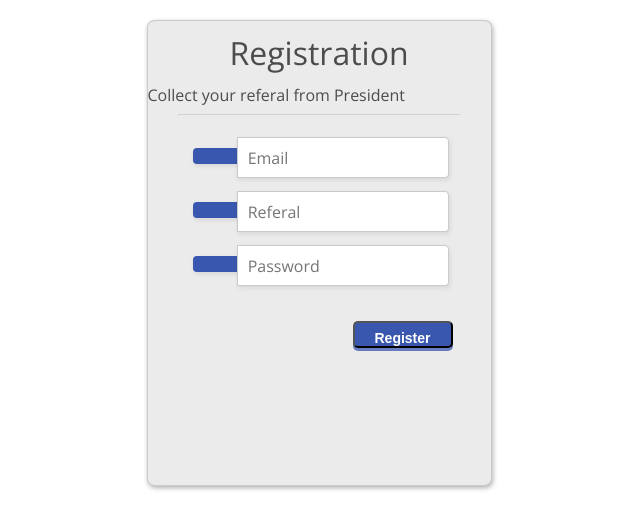
After one commit to ansuman528/Inspire-Website, a PHP site: page /registration.php in a window 1280 px wide. The commit adds this page. Shown: the top 529 px of the page, without its empty margins (321-961 px from the left). Run offline with PHP 8.4, Linux system fonts and the light colour scheme; some libraries are stand-ins or nearby versions.

Commit message:
registration page complete

```diff
--- /dev/null
+++ b/assets/css/regstyle.css
@@ -0,0 +1,186 @@
+body, div, dl, dt, dd, ul, ol, li, h1, h2, h3, h4, h5, h6,
+pre, form, fieldset, input, textarea, p, blockquote, th, td {
+  padding:0;
+  margin:0;}
+
+fieldset, img {border:0}
+
+ol, ul, li {list-style:none}
+
+:focus {outline:none}
+
+body,
+input,
+textarea,
+select {
+  font-family: 'Open Sans', sans-serif;
+  font-size: 16px;
+  color: #4c4c4c;
+}
+
+p {
+  font-size: 12px;
+  width: 150px;
+  display: inline-block;
+  margin-left: 18px;
+}
+h1 {
+  font-size: 32px;
+  font-weight: 300;
+  color: #4c4c4c;
+  text-align: center;
+  padding-top: 10px;
+  margin-bottom: 10px;
+}
+
+html{
+  background-color: #ffffff;
+}
+
+.testbox {
+  margin: 20px auto;
+  width: 343px;
+  height: 464px;
+  -webkit-border-radius: 8px/7px;
+  -moz-border-radius: 8px/7px;
+  border-radius: 8px/7px;
+  background-color: #ebebeb;
+  -webkit-box-shadow: 1px 2px 5px rgba(0,0,0,.31);
+  -moz-box-shadow: 1px 2px 5px rgba(0,0,0,.31);
+  box-shadow: 1px 2px 5px rgba(0,0,0,.31);
+  border: solid 1px #cbc9c9;
+}
+
+input[type=radio] {
+  visibility: hidden;
+}
+
+form{
+  margin: 0 30px;
+}
+
+label.radio {
+	cursor: pointer;
+  text-indent: 35px;
+  overflow: visible;
+  display: inline-block;
+  position: relative;
+  margin-bottom: 15px;
+}
+
+label.radio:before {
+  background: #3a57af;
+  content:'';
+  position: absolute;
+  top:2px;
+  left: 0;
+  width: 20px;
+  height: 20px;
+  border-radius: 100%;
+}
+
+label.radio:after {
+	opacity: 0;
+	content: '';
+	position: absolute;
+	width: 0.5em;
+	height: 0.25em;
+	background: transparent;
+	top: 7.5px;
+	left: 4.5px;
+	border: 3px solid #ffffff;
+	border-top: none;
+	border-right: none;
+
+	-webkit-transform: rotate(-45deg);
+	-moz-transform: rotate(-45deg);
+	-o-transform: rotate(-45deg);
+	-ms-transform: rotate(-45deg);
+	transform: rotate(-45deg);
+}
+
+input[type=radio]:checked + label:after {
+	opacity: 1;
+}
+
+hr{
+  color: #a9a9a9;
+  opacity: 0.3;
+}
+
+input[type=text],input[type=password]{
+  width: 200px;
+  height: 39px;
+  -webkit-border-radius: 0px 4px 4px 0px/5px 5px 4px 4px;
+  -moz-border-radius: 0px 4px 4px 0px/0px 0px 4px 4px;
+  border-radius: 0px 4px 4px 0px/5px 5px 4px 4px;
+  background-color: #fff;
+  -webkit-box-shadow: 1px 2px 5px rgba(0,0,0,.09);
+  -moz-box-shadow: 1px 2px 5px rgba(0,0,0,.09);
+  box-shadow: 1px 2px 5px rgba(0,0,0,.09);
+  border: solid 1px #cbc9c9;
+  margin-left: -5px;
+  margin-top: 13px;
+  padding-left: 10px;
+}
+
+input[type=password]{
+  margin-bottom: 25px;
+}
+
+#icon {
+  display: inline-block;
+  width: 30px;
+  background-color: #3a57af;
+  padding: 8px 0px 8px 15px;
+  margin-left: 15px;
+  -webkit-border-radius: 4px 0px 0px 4px;
+  -moz-border-radius: 4px 0px 0px 4px;
+  border-radius: 4px 0px 0px 4px;
+  color: white;
+  -webkit-box-shadow: 1px 2px 5px rgba(0,0,0,.09);
+  -moz-box-shadow: 1px 2px 5px rgba(0,0,0,.09);
+  box-shadow: 1px 2px 5px rgba(0,0,0,.09);
+  border: solid 0px #cbc9c9;
+}
+
+.gender {
+  margin-left: 30px;
+  margin-bottom: 30px;
+}
+
+.accounttype{
+  margin-left: 8px;
+  margin-top: 20px;
+}
+
+button.button {
+  font-size: 14px;
+  font-weight: 600;
+  color: white;
+  padding: 6px 25px 0px 20px;
+  margin: 10px 8px 20px 0px;
+  display: inline-block;
+  float: right;
+  text-decoration: none;
+  width: 100px; height: 27px;
+  -webkit-border-radius: 5px;
+  -moz-border-radius: 5px;
+  border-radius: 5px;
+  background-color: #3a57af;
+  -webkit-box-shadow: 0 3px rgba(58,87,175,.75);
+  -moz-box-shadow: 0 3px rgba(58,87,175,.75);
+  box-shadow: 0 3px rgba(58,87,175,.75);
+  transition: all 0.1s linear 0s;
+  top: 0px;
+  position: relative;
+}
+
+a.button:hover {
+  top: 3px;
+  background-color:#2e458b;
+  -webkit-box-shadow: none;
+  -moz-box-shadow: none;
+  box-shadow: none;
+
+}
--- a/login.php
+++ b/login.php
@@ -45,7 +45,7 @@ include('partials/connection.php');
                         <button class="btn btn-primary btn-block" type="submit">Log In</button>
                     </form>
 
-                    <!-- <p class="account">Don't have an account? <a href="#register">Register</a></p> -->
+                    <p class="account">Don't have an account? <a href="registration.php">Register</a></p>
                 </div>
             </div>
         </div>
--- /dev/null
+++ b/registration.php
@@ -0,0 +1,37 @@
+<?php
+
+include('partials/connection.php');
+
+?>
+
+<!DOCTYPE html>
+<html lang="en">
+
+<head>
+    <meta charset="utf-8">
+    <meta name="viewport" content="width=device-width, initial-scale=1.0, shrink-to-fit=no">
+    <title>Login</title>
+    <link href='https://fonts.googleapis.com/css?family=Open+Sans:400,300,300italic,400italic,600' rel='stylesheet' type='text/css'>
+<link href="//netdna.bootstrapcdn.com/font-awesome/3.1.1/css/font-awesome.css" rel="stylesheet">
+<link rel="stylesheet" href="assets\css\regstyle.css">
+</head>
+
+<body>
+    <div class="testbox">
+        <h1>Registration</h1>
+        <label>Collect your referal from President</label>
+
+        <form method="POST" action="reghandler.php">
+        <hr>
+        <label id="icon" for="name"><i class="icon-envelope "></i></label>
+        <input type="text" name="email" id="name" placeholder="Email" required/>
+        <label id="icon" for="name"><i class="icon-user"></i></label>
+        <input type="text" name="referal" id="name" placeholder="Referal" required/>
+        <label id="icon" for="name"><i class="icon-shield"></i></label>
+        <input type="password" name="password" id="name" placeholder="Password" required/>
+        <button type="submit" name="submit" class="button">Register</button>
+        </form>
+    </div>
+</body>
+
+</html>
```
Also changed, not shown: reghandler.php (added, +55 -0 lines).
